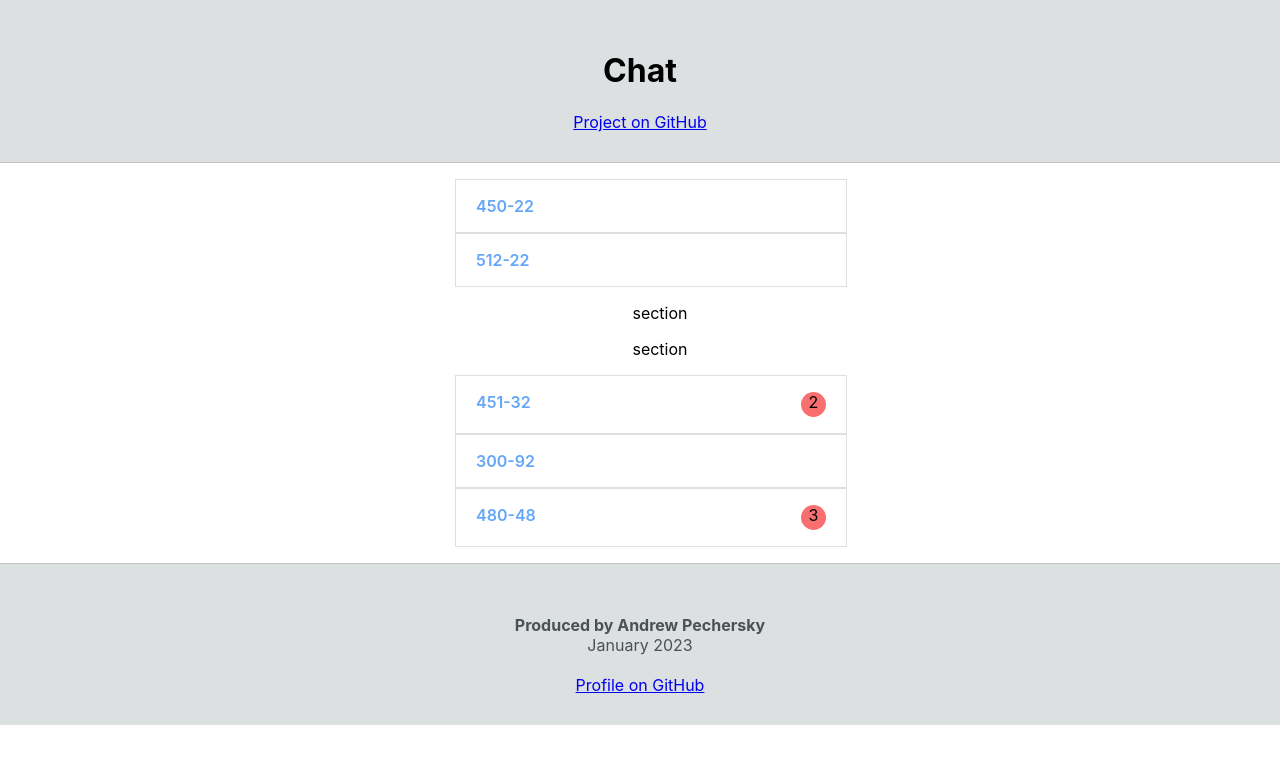
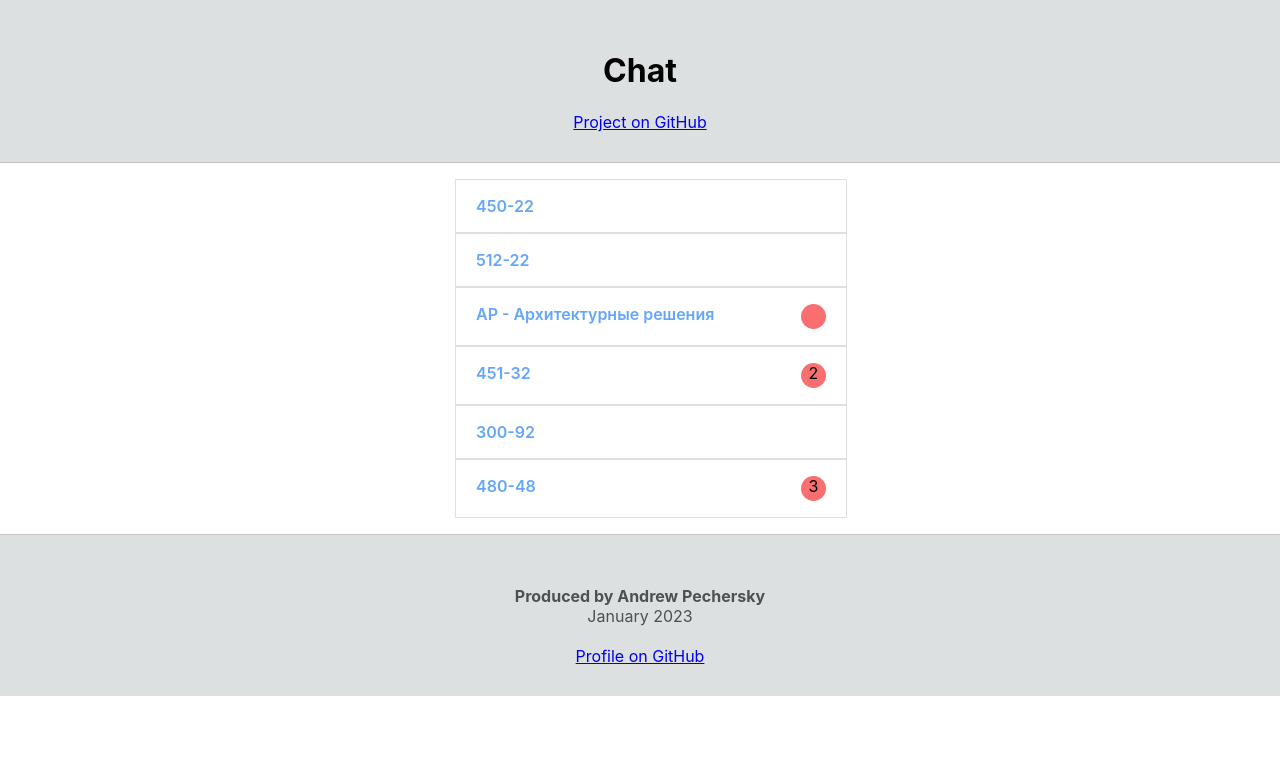
Before and after one commit to Andrew-Sparrow/gau-cge, a React (Create React App) app: page / in a window 1280 px wide. Both pictures are taken after a click on the element "512-22". Shown: the top 764 px of the page. Built offline with nearby package versions, Linux system fonts and the light colour scheme.

Commit message:
adds sections-container component

```diff
--- /dev/null
+++ b/src/components/section/section.jsx
@@ -0,0 +1,35 @@
+import React from 'react';
+import PropTypes from 'prop-types';
+
+import './section.scss';
+
+
+function Section(props) {
+  const {
+    id,
+    name,
+    unreadCount
+  } = props;
+
+  function handleClickStatement(evt) {
+    console.log(evt.target.id);
+  }
+
+  return (
+    <div className='section' onClick={handleClickStatement} id={id}>
+      <p className='section__name'>{name}</p> {
+        unreadCount !== 0 ? (
+          <p className="section__unread">{unreadCount}</p>
+        ) : ''
+      }
+    </div>
+  );
+}
+
+Section.propTypes = {
+  id: PropTypes.number,
+  code: PropTypes.string,
+  unreadCount: PropTypes.number,
+};
+
+export { Section };
--- /dev/null
+++ b/src/components/section/section.scss
@@ -0,0 +1,24 @@
+@import '../app/App.scss';
+
+.section {
+  width: 350px;
+  display: flex;
+  justify-content: space-between;
+  border: 1px solid $gray;
+  padding-left: 20px;
+  padding-right: 20px;
+  cursor: pointer;
+
+  &__name {
+    text-align: left;
+    color: $purple;
+    font-weight: 600;
+  }
+
+  &__unread {
+    width: 25px;
+    min-height: 25px;
+    background-color: $red;
+    border-radius: 50%;
+  }
+}
--- /dev/null
+++ b/src/components/sections-container/sections-container.jsx
@@ -0,0 +1,29 @@
+import React from 'react';
+
+import { Section } from '../section/section';
+import { sections } from '../../db/sections';
+
+function getSectionsById(sectionsId) {
+
+  return sectionsId.map((id) => sections.find((item) => item.section.id === id));
+}
+
+function SectionsContainer(props) {
+  const { sectionsId } = props;
+
+  return (
+    <div>
+      {getSectionsById(sectionsId).map((item) => {
+        return (
+          <Section
+            key={item.section.id}
+            id={item.section.id}
+            name={item.section.name}
+            unreadCount={item.section.unreadCount}
+          />);
+      })}
+    </div>
+  );
+}
+
+export { SectionsContainer };
--- a/src/components/statement-container/statement-container.jsx
+++ b/src/components/statement-container/statement-container.jsx
@@ -1,6 +1,8 @@
 import React from 'react';
 
 import { Statement } from '../statement/statement';
+import { SectionsContainer } from '../sections-container/sections-container';
+
 
 function StatementСontainer(props) {
   const {
@@ -17,8 +19,7 @@ function StatementСontainer(props) {
           unreadCount={item.statement.unreadCount}
           onClickHandler={onClickHandler}
         />
-        <p>section</p>
-        <p>section</p>
+        <SectionsContainer sectionsId={item.statement.sectionsId} />
       </div>
     )
   } else {
--- a/src/components/statement/statement.jsx
+++ b/src/components/statement/statement.jsx
@@ -29,7 +29,6 @@ function Statement(props) {
 Statement.propTypes = {
   id: PropTypes.number,
   code: PropTypes.string,
-  className: PropTypes.string,
   onClickHandle: PropTypes.func,
 };
 
```
